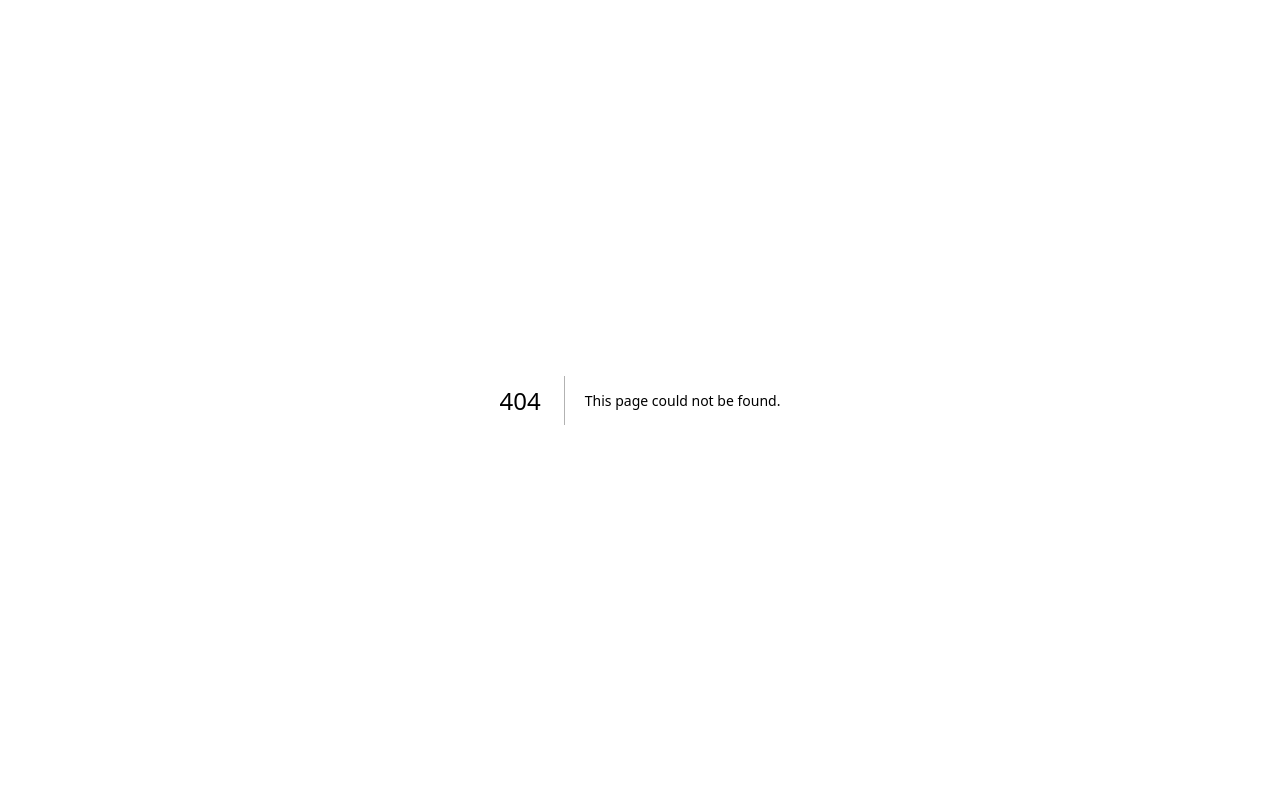
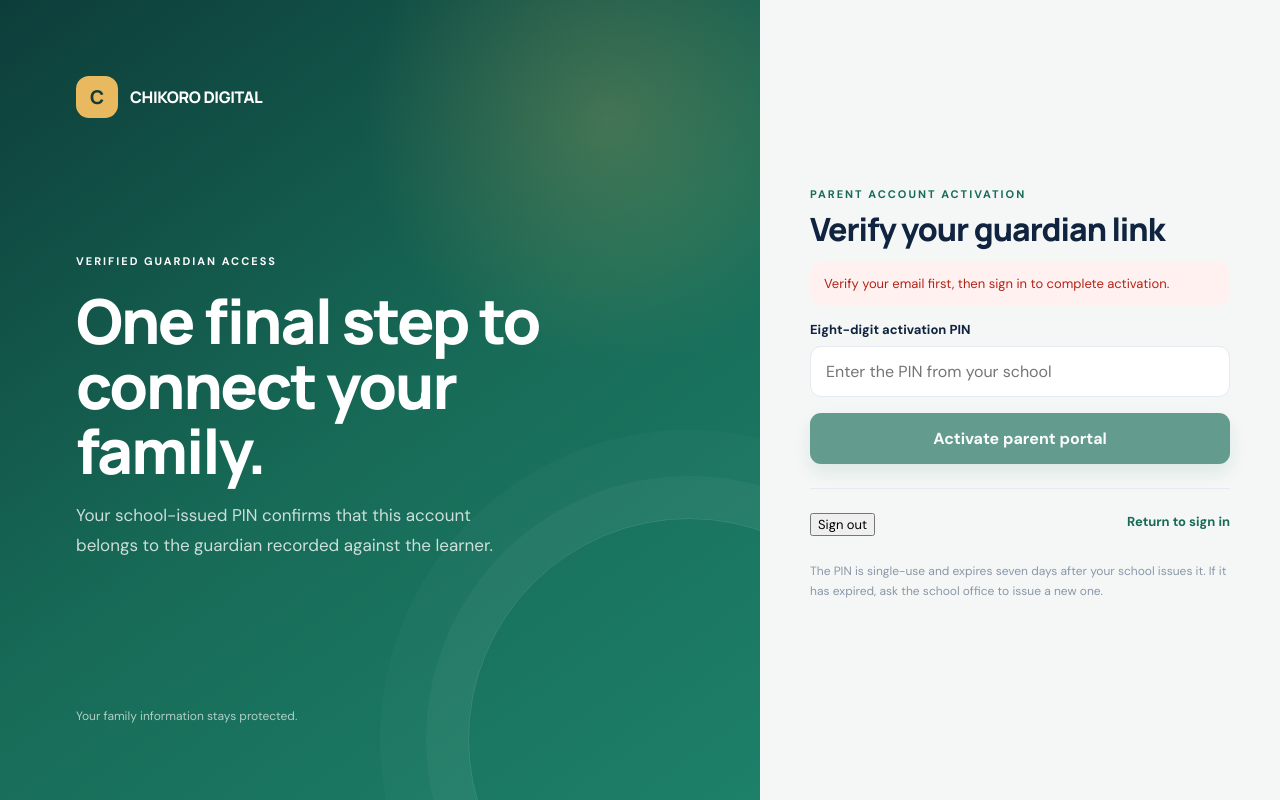
Before and after one commit to Mishtino/Chikoro-Digital, a Next.js app in the folder web/: page /portal/activate in a window 1280 px wide. Before the commit this address had no page. Built offline with nearby package versions, Linux system fonts and the light colour scheme; no server answers.

Commit message:
Build secure guardian activation screen

```diff
--- /dev/null
+++ b/web/pages/portal/activate.js
@@ -0,0 +1,76 @@
+import { useEffect, useState } from 'react';
+import { useRouter } from 'next/router';
+import { api } from '../../lib/api';
+import { getSupabaseBrowserClient } from '../../lib/supabase';
+
+export default function ParentActivate() {
+  const router = useRouter();
+  const [pin, setPin] = useState('');
+  const [error, setError] = useState('');
+  const [loading, setLoading] = useState(true);
+  const [submitting, setSubmitting] = useState(false);
+  const [email, setEmail] = useState('');
+
+  useEffect(() => {
+    let active = true;
+    getSupabaseBrowserClient().auth.getSession().then(({ data, error: sessionError }) => {
+      if (!active) return;
+      if (sessionError || !data.session) {
+        setError('Verify your email first, then sign in to complete activation.');
+        setLoading(false);
+        return;
+      }
+      setEmail(data.session.user.email || '');
+      setLoading(false);
+    }).catch(() => {
+      if (active) {
+        setError('Your secure session could not be loaded. Please sign in again.');
+        setLoading(false);
+      }
+    });
+    return () => { active = false; };
+  }, []);
+
+  async function submit(event) {
+    event.preventDefault();
+    setError('');
+    setSubmitting(true);
+    try {
+      await api('/auth/parent/activate', {
+        method: 'POST',
+        body: JSON.stringify({ pin }),
+      });
+      router.replace('/portal/parent');
+    } catch (err) {
+      setError(err.message);
+      setSubmitting(false);
+    }
+  }
+
+  async function logout() {
+    await getSupabaseBrowserClient().auth.signOut();
+    router.replace('/portal/login');
+  }
+
+  return (
+    <main className="auth-shell">
+      <section className="auth-visual">
+        <div className="brand-lockup"><span className="brand-mark">C</span><span>CHIKORO DIGITAL</span></div>
+        <div className="visual-copy"><span className="eyebrow">Verified guardian access</span><h1>One final step to connect your family.</h1><p>Your school-issued PIN confirms that this account belongs to the guardian recorded against the learner.</p></div>
+        <div className="visual-foot">Your family information stays protected.</div>
+      </section>
+      <section className="auth-panel"><div className="auth-card">
+        <div className="form-eyebrow">Parent account activation</div><h2>Verify your guardian link</h2>
+        {email && <p className="auth-subtitle">Signed in as {email}</p>}
+        {error && <div className="auth-alert error" role="alert">{error}</div>}
+        {loading ? <p role="status">Checking your secure session…</p> : <form onSubmit={submit}>
+          <div className="field"><label htmlFor="guardian-pin">Eight-digit activation PIN</label><input id="guardian-pin" inputMode="numeric" autoComplete="one-time-code" maxLength={8} pattern="[0-9]{8}" value={pin} onChange={event => setPin(event.target.value.replace(/[^0-9]/g, '').slice(0, 8))} placeholder="Enter the PIN from your school" required /></div>
+          <button className="auth-button" type="submit" disabled={submitting || pin.length !== 8}>{submitting ? 'Verifying guardian link…' : 'Activate parent portal'}</button>
+        </form>}
+        <div className="auth-divider"></div>
+        <div className="auth-links"><button type="button" onClick={logout}>Sign out</button><a href="/portal/login">Return to sign in</a></div>
+        <p className="auth-note">The PIN is single-use and expires seven days after your school issues it. If it has expired, ask the school office to issue a new one.</p>
+      </div></section>
+    </main>
+  );
+}
```
